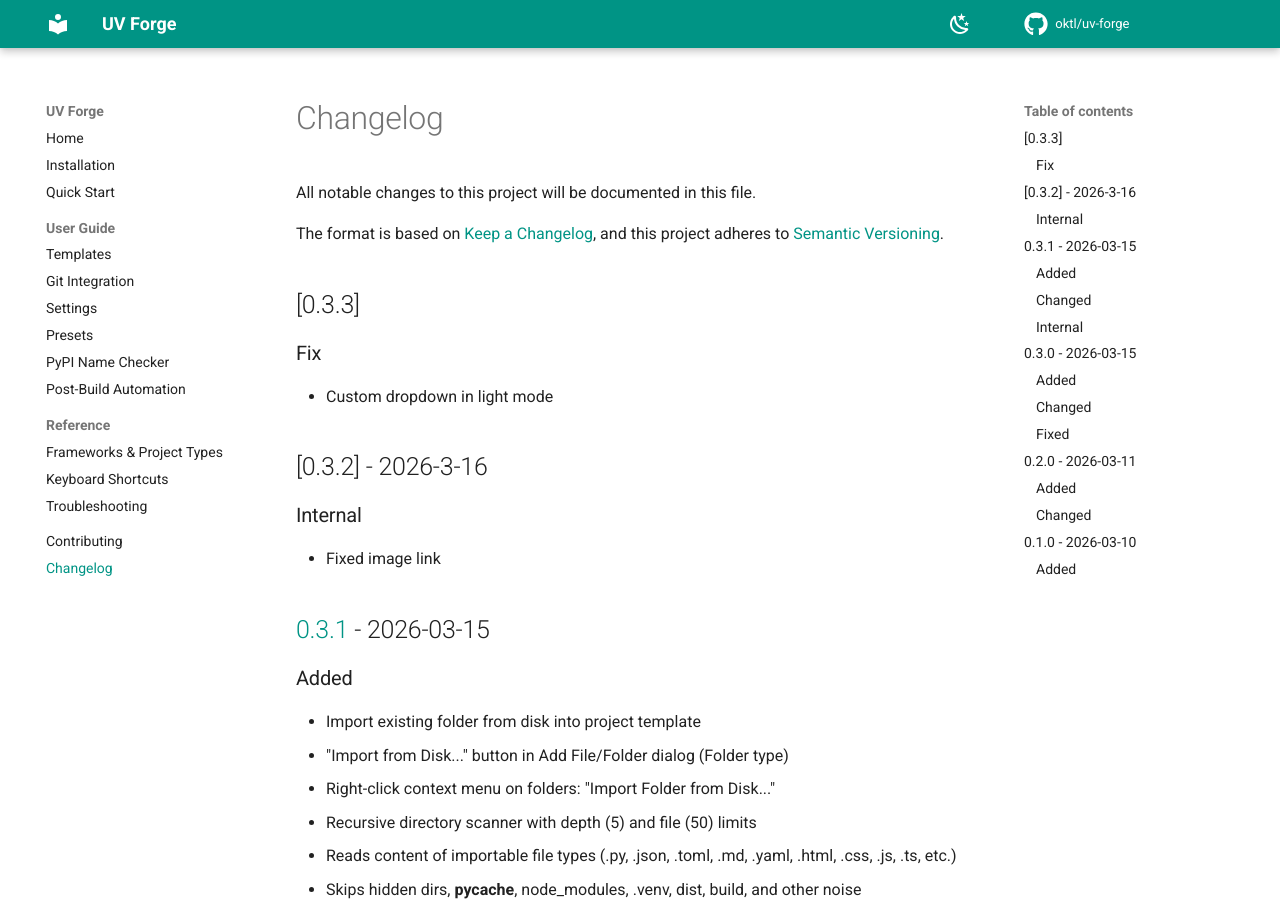
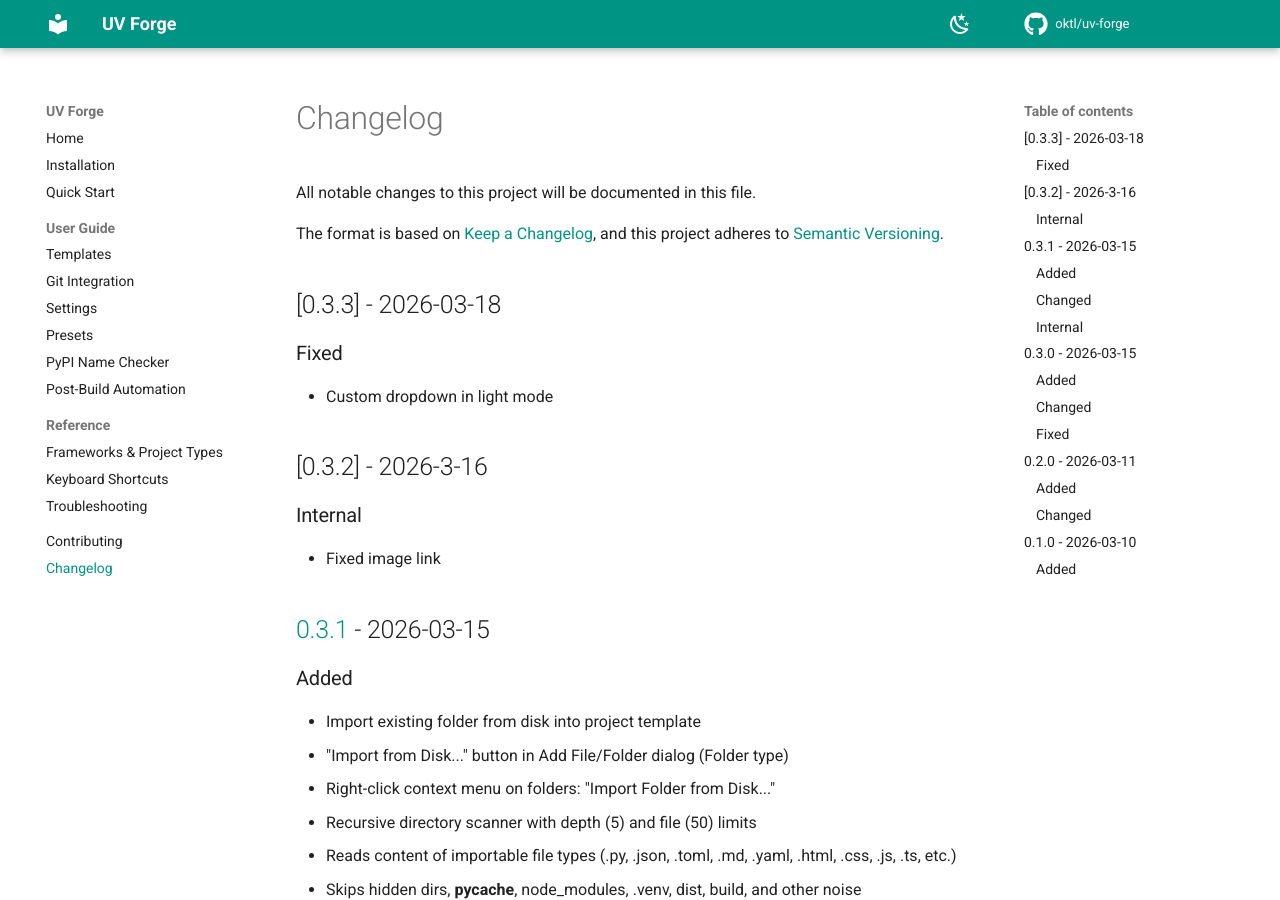
Before and after one commit to oktl/uv-forge, an MkDocs documentation site: the page built from docs/changelog.md, in a window 1280 px wide and 900 px high. Built offline with MkDocs 1.6.1 and Material for MkDocs 9.7.7, drawn with Linux system fonts in a browser that asks for light colours; comment, search, counter and statistics services are not loaded.

Commit message:
Updated Changelog

```diff
--- a/docs/changelog.md
+++ b/docs/changelog.md
@@ -5,9 +5,9 @@ All notable changes to this project will be documented in this file.
 The format is based on [Keep a Changelog](https://keepachangelog.com/en/1.1.0/),
 and this project adheres to [Semantic Versioning](https://semver.org/spec/v2.0.0.html).
 
-## [0.3.3]
+## [0.3.3] - 2026-03-18
 
-### Fix
+### Fixed
 
 - Custom dropdown in light mode
 
```
